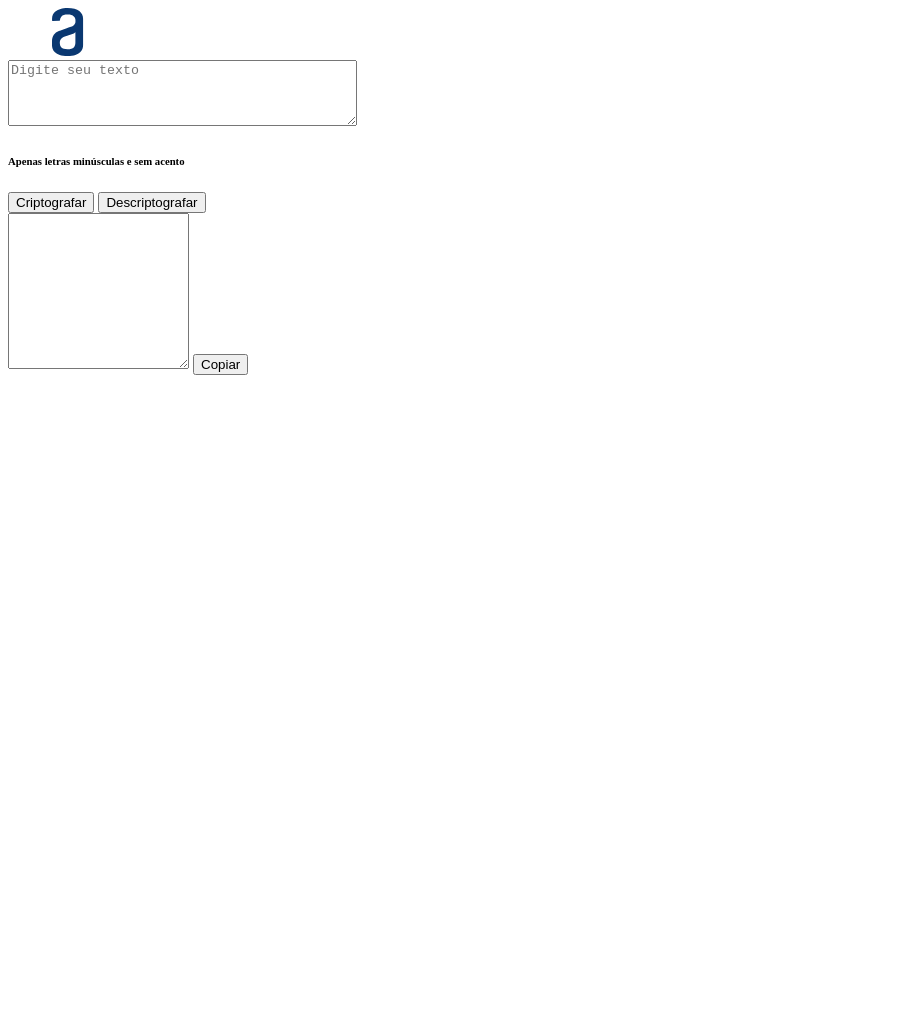
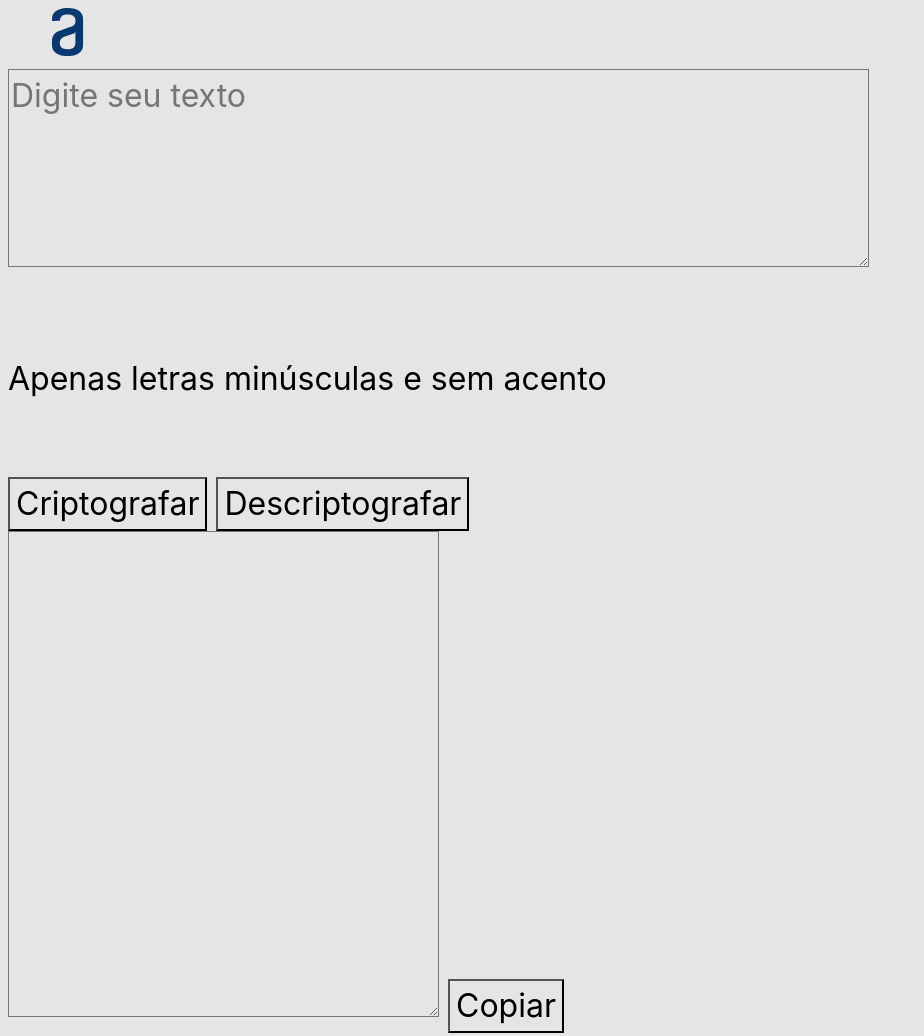
Before and after one commit to pagliarinimvp/DecodificadorDeTexto, a plain HTML site: page Index.html in a window 1280 px wide. Shown: the whole page, without its empty margins (0-924 px from the left). Before the commit the page ends 800 px from the top, so only its background shows below. Drawn offline with Linux system fonts and the light colour scheme.

Commit message:
Modificações globais CSS

```diff
--- a/Index.html
+++ b/Index.html
@@ -4,6 +4,9 @@
 <head>
     <meta charset="UTF-8">
     <meta name="viewport" content="width=device-width, initial-scale=1.0">
+    <link rel="preconnect" href="https://fonts.googleapis.com">
+    <link rel="preconnect" href="https://fonts.gstatic.com" crossorigin>
+    <link rel="stylesheet" href="Style.css">
     <title>Decodificador de Texto</title>
 </head>
 
--- a/Style.css
+++ b/Style.css
@@ -0,0 +1,8 @@
+* {
+    background: #E5E5E5;
+
+    font-family: "Inter", sans-serif;
+    line-height: 150%;
+    font-weight: 400;
+    font-size: 32px;
+}
```
